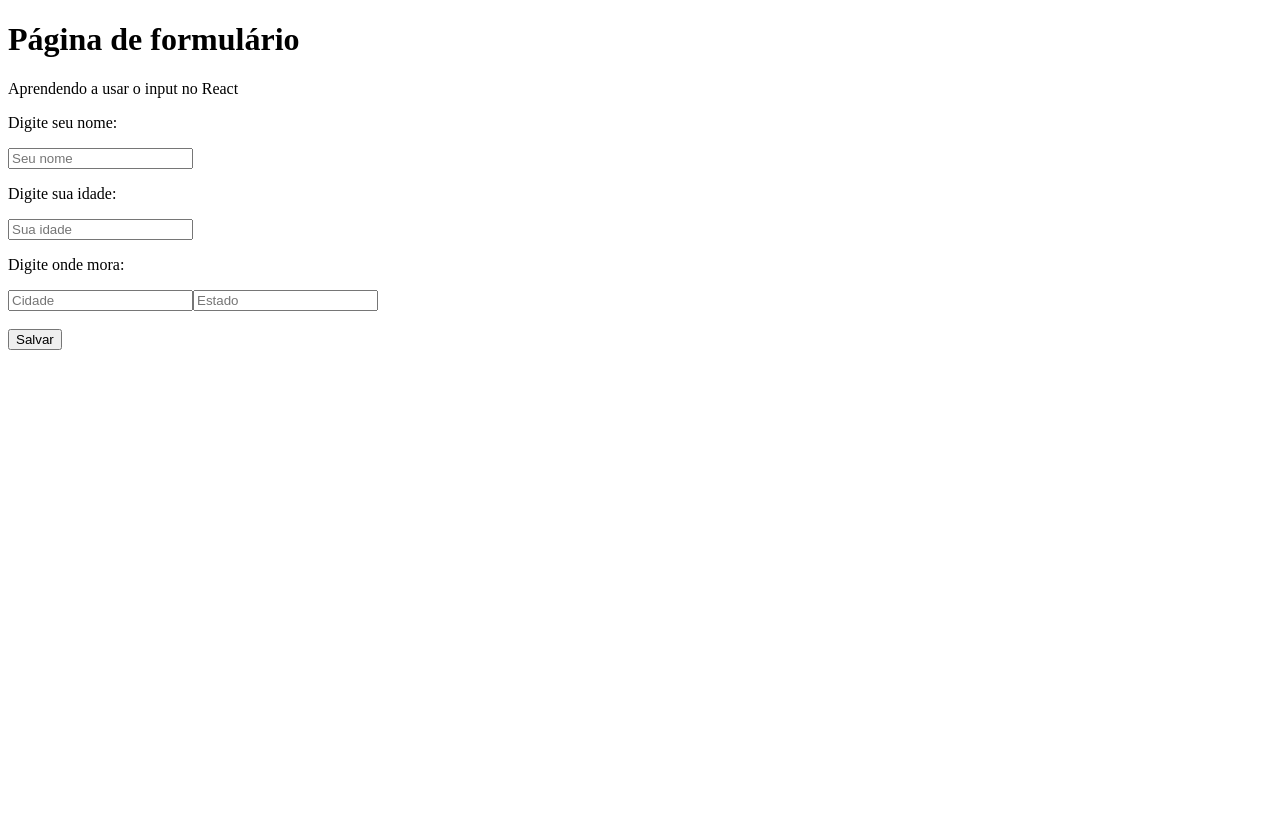
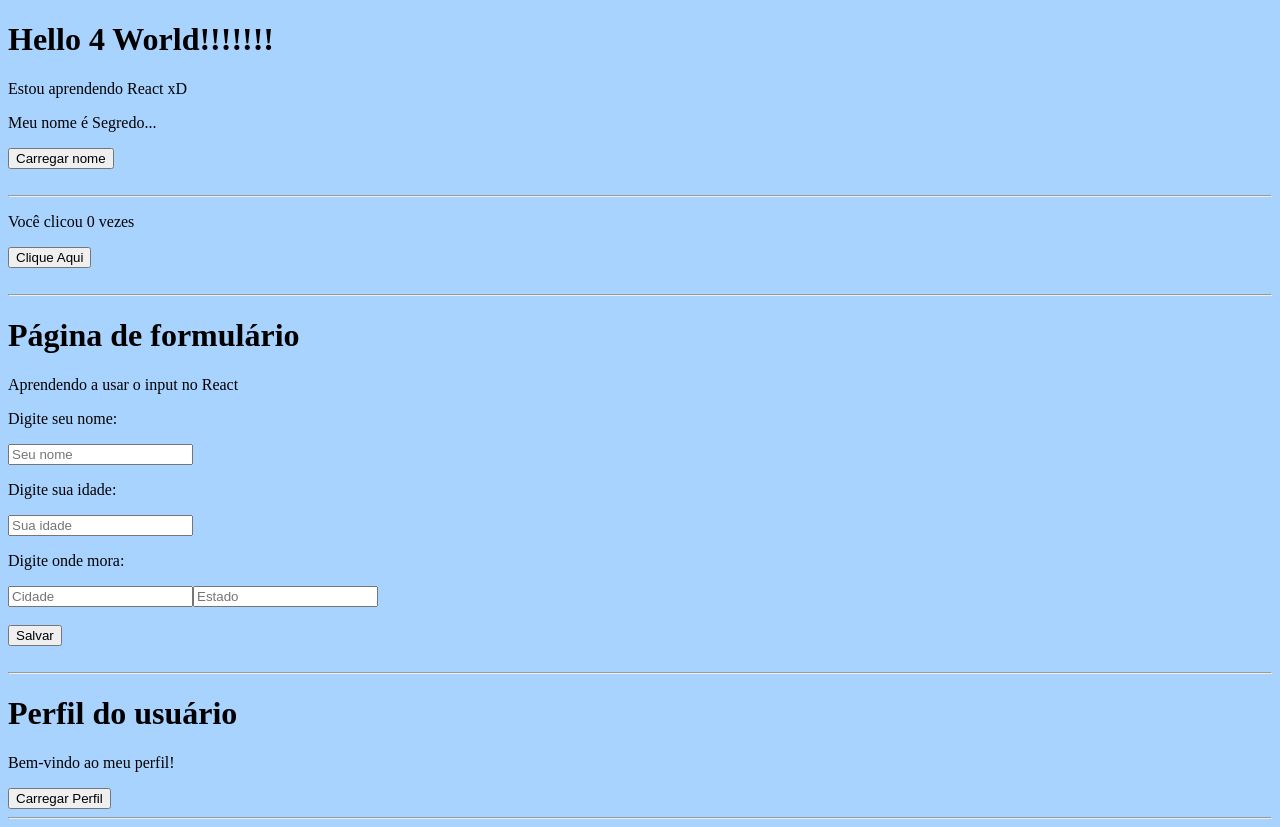
Before and after one commit to Gui6456/introducao_ao_react, a React (Vite) app: page / in a window 1280 px wide. Before the commit the page ends 800 px from the top, so only its background shows below. Built offline with nearby package versions, Linux system fonts and the light colour scheme.

Commit message:
Aprendizado operador ternário, criação de variável multipla e true ou false

```diff
--- a/src/App.jsx
+++ b/src/App.jsx
@@ -31,14 +31,14 @@ import { useEffect, useState } from "react"  // Ao usar o useState em algum luga
       <h1>Hello {2+2} World!!!!!!!</h1>
       <p>Estou aprendendo React xD</p>
       <p>Meu nome é {nome}</p>
-      <button onClick={() => setNome("Guilherme")}> Carregar nome </button>
+      <button onClick={() => setNome("Guilherme")}> Carregar nome </button>  <br/><br/>
       {/* Ou fazer assim, <button> onClick={carregar_nome} */}
       {/* Dessa forma eu preciso criar uma função para modificar uma variável(global ou local), acho que a () => é mais direta */}
 
       <hr/>
 
       <p>Você clicou {cliques} vezes</p>
-      <button onClick={soma_cliques}> Clique Aqui</button>
+      <button onClick={soma_cliques}> Clique Aqui</button>  <br/><br/>
       {/*
             Arrow Function -> Função do tipo seta (lambda) () =>
             Função anônima -> Função sem nome, que não precisa ser declarada antes de ser usada, e é usada apenas uma vez.
--- /dev/null
+++ b/src/Formulario.css
@@ -0,0 +1,3 @@
+body {
+    background-color: #A9D3FF;
+}
--- a/src/Formulario.jsx
+++ b/src/Formulario.jsx
@@ -1,4 +1,5 @@
 import {useState} from "react"
+import "./Formulario.css"  // É assim que se importa o CSS no React, sem precisar colocar o caminho completo, apenas o nome do arquivo.
 
 function Formulario () {
 
@@ -9,13 +10,13 @@ function Formulario () {
 
     function salvar(){
 
-        if (nome == "" || idade == "" || local == "" || estado == ""){
+        if (nome === "" || idade === "" || local === "" || estado === ""){  // === é usado como estritamente rigoroso, ou seja, não aceita nem mesmo um espaço em branco.
             alert("Preencha todos os campos")
             return
         }
 
-        if (nome.length > 3 && idade > 18 && local.length > 2 && estado.length == 2){
-            alert("Seja bem-vindo(a) " + nome)
+        if (nome.length > 3 && parseInt(idade) > 18 && local.length > 2 && estado.length === 2){
+            alert("Seja bem-vindo(a) " + nome + ", você tem " + idade + " anos, mora em " + local + " e seu estado é " + estado)
         } else {
             alert("Dados inválidos")
         }
@@ -28,18 +29,19 @@ function Formulario () {
 
                 <p> Digite seu nome: </p>
                 {/* O onChange é ativado sempre que o usuário digitar algo no input, ou mudar algo nele. (e = evento) (e.target.value captura o evento e coloca no input o valor do alvo citado) */}
-                <input placeholder="Seu nome" onChange={ e => setNome(e.target.value)} />
+                <input name="nome" placeholder="Seu nome" onChange={ e => setNome(e.target.value)} />
 
                 <p> Digite sua idade: </p>
-                <input placeholder="Sua idade" onChange={ e => setIdade(e.target.value)} />
+                <input name="idade" placeholder="Sua idade" onChange={ e => setIdade(e.target.value)} />
 
                 <p> Digite onde mora: </p>
-                <input placeholder="Cidade" onChange={ e => setLocal(e.target.value)} />
-                <input placeholder="Estado" onChange={ e => setEstado(e.target.value)} />
+                <input name="local" placeholder="Cidade" onChange={ e => setLocal(e.target.value)} />
+                <input name="estado" maxLength="2" placeholder="Estado" onChange={ e => setEstado(e.target.value)} />
 
                 <br/><br/>
 
-                <button onClick = {salvar} > Salvar </button>
+                <button onClick = {salvar} > Salvar </button>  <br/><br/>
+                <hr/>
             </div>
         )
 }
--- /dev/null
+++ b/src/Perfil.jsx
@@ -0,0 +1,37 @@
+import {useState} from "react"
+
+function Perfil() {
+
+    let [ is_showing_profile, setShowingProfile ] = useState(false)
+
+    let usuario = {
+        nome: "Guilherme",
+        gmail: "guilherme@example.com",
+        senha: "1234"
+    }
+
+    return ( // Não pode usar elementos com estrutura no return, apenas sem. (Então sera usado o "Operador Ternário (?) ")
+        <div>
+            <h1>Perfil do usuário</h1>
+            <p>Bem-vindo ao meu perfil!</p>
+            {/* para poder alternar o botão (!) e não ser de uso único (apenas uma curiosidade, caso não for fazer é só colocar um (true)) */}
+            {/* ! esse sinal serve para negação, não igual, diferente (o significado mais técnico é "não igual") */}
+            <button onClick={() => setShowingProfile(!is_showing_profile)} >Carregar Perfil</button>
+
+            <hr/>
+
+            { // O operador ternário (?) é praticamente um if/else sem estrutura próprio, ou seja simplificado
+                is_showing_profile == true ? // Essa é a estrutura do operador ternário
+                    <div> {/* Ele só consegue retornar um resultado(como um return), então precisa da div também */}
+                        <p> Nome: {usuario.nome} </p>
+                        <p> Email: {usuario.gmail} </p>
+                        <button>Alterar Senha</button>
+                    </div>
+                :
+                    <></>  // Isso é uma tag vazia (fragmento), para quando não quer se colocar nada em alguma tag
+            }
+        </div>
+    )
+}
+
+export default Perfil
--- a/src/main.jsx
+++ b/src/main.jsx
@@ -2,11 +2,13 @@ import { StrictMode } from 'react'
 import { createRoot } from 'react-dom/client'
 import App from './App.jsx'
 import Formulario from './Formulario.jsx'
+import Perfil from './Perfil.jsx'
 
 createRoot(document.getElementById('root')).render(
   <StrictMode>
-  {/* <App /> */}
+    <App />
     <Formulario />
+    <Perfil />
   </StrictMode>,
 )
 
```
